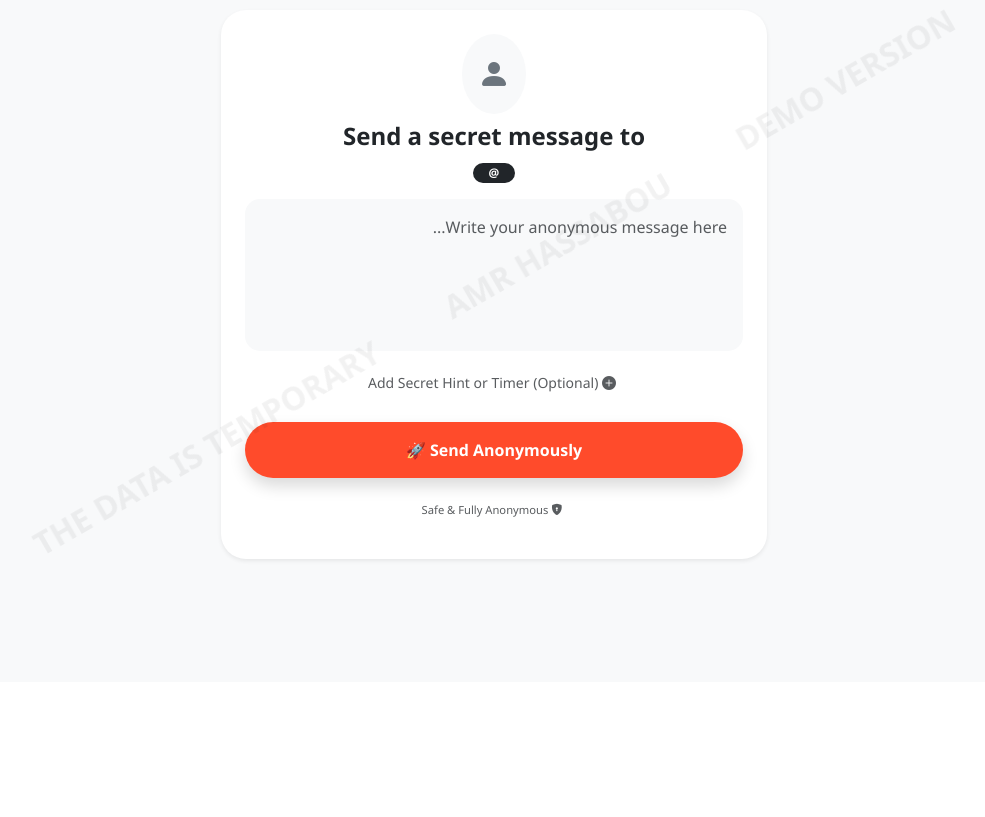
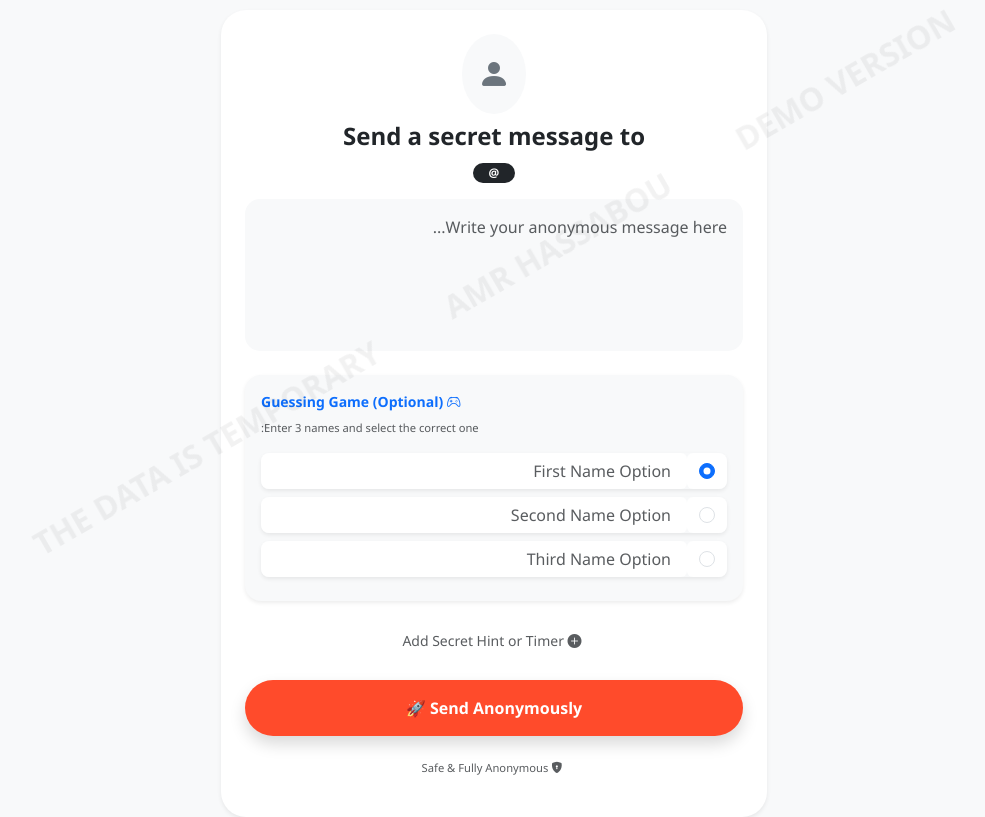
Before and after one commit to crsbo/anonymous-app, a Flask app: template templates/send_msg.html in a window 1280 px wide. Shown: the part 118-935 px from the top of the page, without its empty margins (146-1131 px from the left). Before the commit the page ends 680 px from the top, so only its background shows below. Run offline with Flask 3, Linux system fonts and the light colour scheme; the template is opened without the code that fills it, so the values that code supplies are empty.

Commit message:
Update send_msg.html

```diff
--- a/templates/send_msg.html
+++ b/templates/send_msg.html
@@ -12,43 +12,62 @@
             </div>
 
             <form method="POST">
-                <textarea name="content" class="form-control mb-3 border-0 bg-light p-3"
+                <textarea name="content" class="form-control mb-4 border-0 bg-light p-3"
                           style="border-radius: 15px; resize: none;" rows="5"
                           placeholder="Write your anonymous message here..." required></textarea>
 
-                <div class="accordion border-0 mb-3" id="extraSettings">
+                <div class="card card-body bg-light border-0 rounded-4 mb-4 text-start p-3 shadow-sm">
+                    <p class="small fw-bold text-primary mb-2">
+                        <i class="bi bi-controller me-1"></i> Guessing Game (Optional)
+                    </p>
+                    <p class="text-muted mb-3" style="font-size: 0.7rem;">Enter 3 names and select the correct one:</p>
+
+                    <div class="input-group mb-2 shadow-sm rounded-3 overflow-hidden">
+                        <div class="input-group-text border-0 bg-white">
+                            <input class="form-check-input mt-0" type="radio" name="correct" value="1" checked>
+                        </div>
+                        <input type="text" name="opt1" class="form-control border-0 px-3" placeholder="First Name Option">
+                    </div>
+
+                    <div class="input-group mb-2 shadow-sm rounded-3 overflow-hidden">
+                        <div class="input-group-text border-0 bg-white">
+                            <input class="form-check-input mt-0" type="radio" name="correct" value="2">
+                        </div>
+                        <input type="text" name="opt2" class="form-control border-0 px-3" placeholder="Second Name Option">
+                    </div>
+
+                    <div class="input-group mb-2 shadow-sm rounded-3 overflow-hidden">
+                        <div class="input-group-text border-0 bg-white">
+                            <input class="form-check-input mt-0" type="radio" name="correct" value="3">
+                        </div>
+                        <input type="text" name="opt3" class="form-control border-0 px-3" placeholder="Third Name Option">
+                    </div>
+                </div>
+
+                <div class="accordion border-0 mb-4" id="extraSettings">
                     <div class="accordion-item border-0 bg-transparent">
-                        <button class="btn btn-link btn-sm text-muted text-decoration-none w-100 mb-2" type="button"
+                        <button class="btn btn-link btn-sm text-muted text-decoration-none w-100" type="button"
                                 data-bs-toggle="collapse" data-bs-target="#collapseOptions">
-                            <i class="bi bi-plus-circle-fill me-1"></i> Add Secret Hint or Timer (Optional)
+                            <i class="bi bi-plus-circle-fill me-1"></i> Add Secret Hint or Timer
                         </button>
 
                         <div id="collapseOptions" class="collapse" data-bs-parent="#extraSettings">
-                            <div class="card card-body border-0 bg-light rounded-4 text-start p-3 shadow-sm">
-
+                            <div class="card card-body border-0 bg-light rounded-4 text-start p-3 mt-2 shadow-sm">
                                 <div class="mb-3">
                                     <label class="small fw-bold text-dark mb-1">Secret Hint</label>
                                     <input type="text" name="hint" class="form-control form-control-sm border-0 rounded-3"
                                            placeholder="e.g. Someone from the gym">
-                                    <small class="text-muted" style="font-size: 0.65rem;">This hint will be visible immediately.</small>
                                 </div>
-
-                                <hr class="my-2 opacity-25">
-
                                 <div class="mb-2">
                                     <label class="small fw-bold text-dark mb-1">Auto-Reveal My Identity</label>
                                     <input type="text" name="sender_name" class="form-control form-control-sm border-0 rounded-3 mb-2"
                                            placeholder="Your Real Name">
-
                                     <select name="reveal_delay" class="form-select form-select-sm border-0 rounded-3">
-                                        <option value="0">Never reveal my name</option>
-                                        <option value="1">Reveal after 1 hour</option>
-                                        <option value="24">Reveal after 24 hours</option>
-                                        <option value="48">Reveal after 48 hours</option>
+                                        <option value="0">Never reveal</option>
+                                        <option value="1">1 hour</option>
+                                        <option value="24">24 hours</option>
                                     </select>
-                                    <small class="text-muted" style="font-size: 0.65rem;">Your name will be hidden until the timer ends.</small>
                                 </div>
-
                             </div>
                         </div>
                     </div>
```
